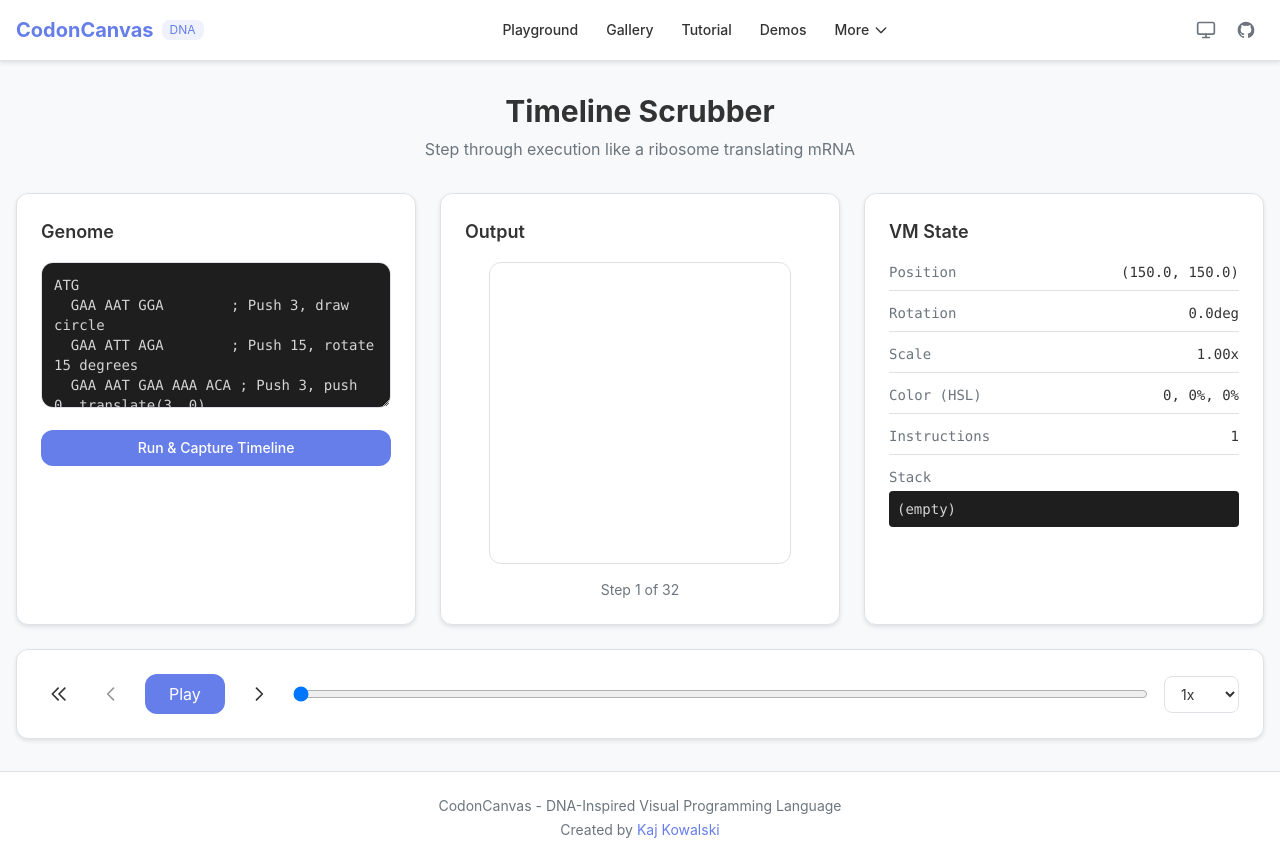
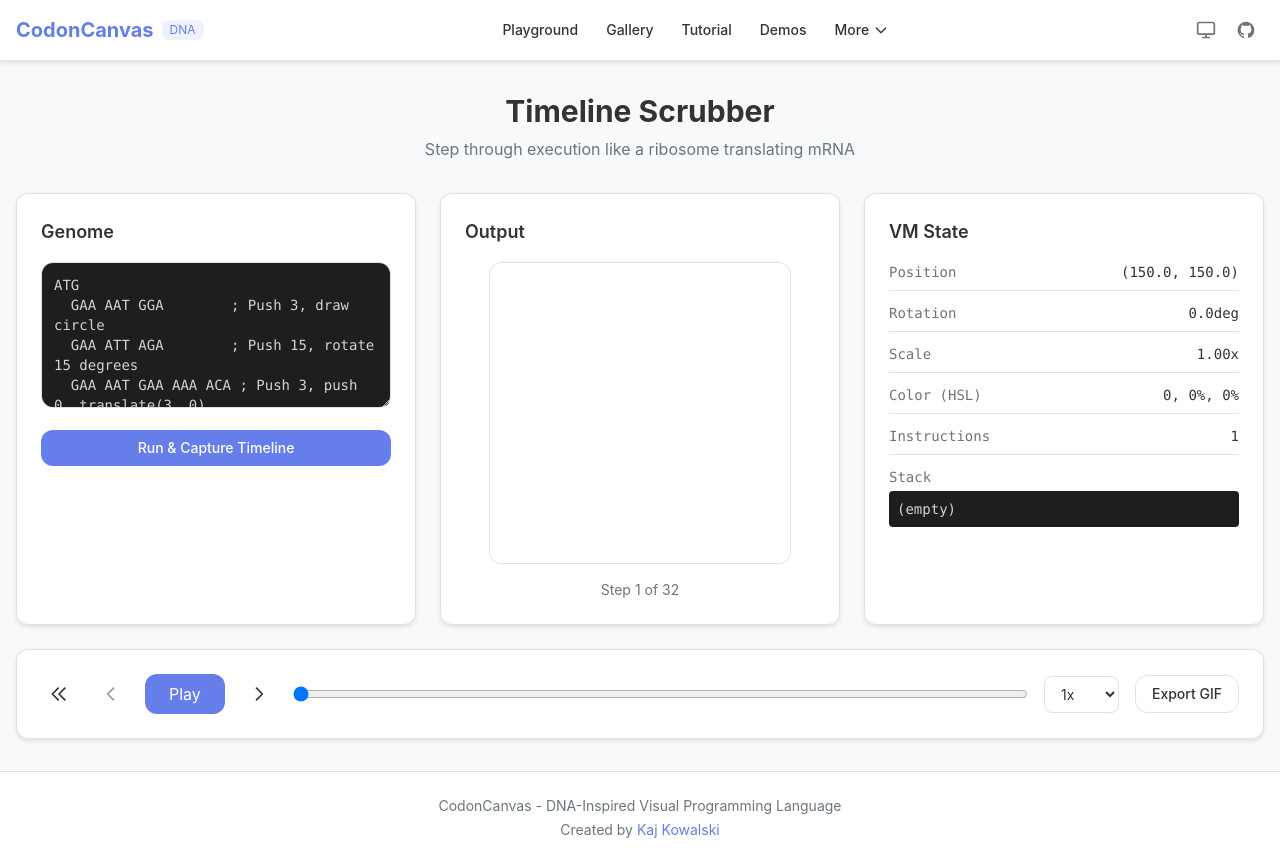
Before and after one commit to kjanat/codoncanvas, a React (Vite) app: page /demos/timeline in a window 1280 px wide. Both pictures are taken after a click on the button "Run & Capture Timeline". Built offline with nearby package versions, Linux system fonts and the light colour scheme.

Commit message:
feat: add GIF export button to Timeline demo

```diff
--- a/src/pages/demos/TimelineDemo.tsx
+++ b/src/pages/demos/TimelineDemo.tsx
@@ -3,6 +3,7 @@
 import { Canvas2DRenderer } from "@/core/renderer";
 import { CodonVM } from "@/core/vm";
 import { examples } from "@/data/examples";
+import { GifExporter } from "@/exporters/gif-exporter";
 import type { VMState } from "@/types";
 
 export default function TimelineDemo() {
@@ -14,6 +15,8 @@
   const [isPlaying, setIsPlaying] = useState(false);
   const [playbackSpeed, setPlaybackSpeed] = useState(500);
   const [error, setError] = useState<string | null>(null);
+  const [isExporting, setIsExporting] = useState(false);
+  const [exportProgress, setExportProgress] = useState(0);
 
   const canvasRef = useRef<HTMLCanvasElement>(null);
   const intervalRef = useRef<number | null>(null);
@@ -103,6 +106,51 @@
       setIsPlaying(!isPlaying);
     }
   };
+
+  // Export timeline as GIF
+  const handleExportGif = useCallback(async () => {
+    if (!canvasRef.current || snapshots.length === 0) return;
+
+    setIsExporting(true);
+    setExportProgress(0);
+
+    try {
+      const exporter = new GifExporter({
+        width: canvasRef.current.width,
+        height: canvasRef.current.height,
+        fps: 4,
+        quality: 10,
+        repeat: 0,
+      });
+
+      // Capture frames by rendering each step
+      const frames: HTMLCanvasElement[] = [];
+      const lexer = new CodonLexer();
+      const tokens = lexer.tokenize(genome);
+
+      for (let i = 0; i < snapshots.length; i++) {
+        // Re-render canvas at this step
+        const canvas = document.createElement("canvas");
+        canvas.width = canvasRef.current.width;
+        canvas.height = canvasRef.current.height;
+        const renderer = new Canvas2DRenderer(canvas);
+        const vm = new CodonVM(renderer);
+        vm.run(tokens.slice(0, i + 1));
+        frames.push(canvas);
+      }
+
+      const blob = await exporter.exportFrames(frames, (progress) => {
+        setExportProgress(progress.percent);
+      });
+
+      exporter.downloadGif(blob, "codoncanvas-timeline.gif");
+    } catch (err) {
+      setError(err instanceof Error ? err.message : "GIF export failed");
+    } finally {
+      setIsExporting(false);
+      setExportProgress(0);
+    }
+  }, [genome, snapshots]);
 
   return (
     <div className="mx-auto max-w-7xl px-4 py-8">
@@ -325,6 +373,17 @@
               <option value={250}>2x</option>
               <option value={100}>5x</option>
             </select>
+
+            {/* Export GIF button */}
+            <button
+              className="ml-auto rounded-lg border border-border px-4 py-2 text-sm font-medium transition-colors hover:bg-bg-light disabled:opacity-50"
+              disabled={isExporting || snapshots.length === 0}
+              onClick={handleExportGif}
+              title="Export animation as GIF"
+              type="button"
+            >
+              {isExporting ? `Exporting ${exportProgress}%` : "Export GIF"}
+            </button>
           </div>
         </div>
       )}
```
